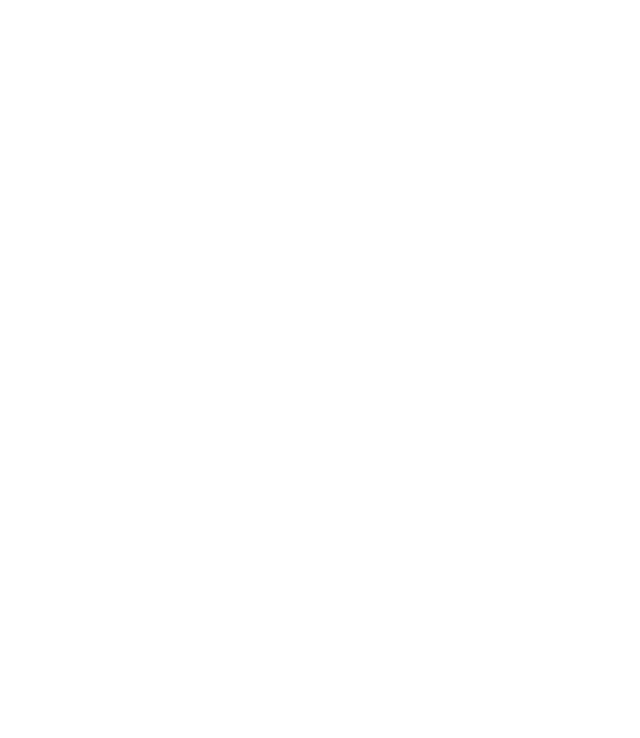
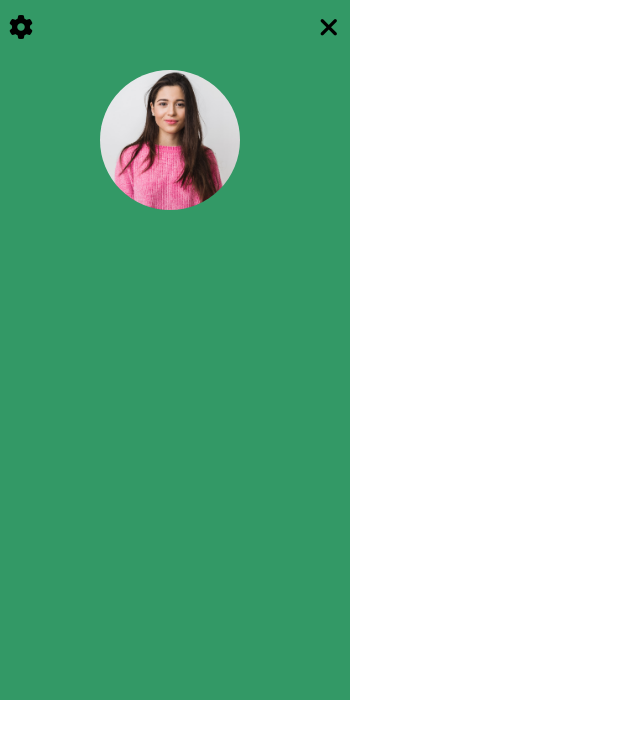
Before and after one commit to ritikshaingle-9/side-bar, a plain HTML site: page index.html in a window 1280 px wide. Shown: the whole page, without its empty margins (0-640 px from the left). Drawn offline with Linux system fonts and the light colour scheme.

Commit message:
css added

```diff
--- a/index.html
+++ b/index.html
@@ -3,9 +3,19 @@
 <head>
     <meta charset="UTF-8">
     <meta name="viewport" content="width=device-width, initial-scale=1.0">
-    <title>Document</title>
+    <link rel="stylesheet" href="./style.css">
+    <title>Sidebar</title>
 </head>
 <body>
+    <div class="Sidebar">
+        <i class="fa-solid fa-gear setting" ></i>
+        <i class="fa-solid fa-xmark exit"></i>
 
+        <img src="./images/img-4.jpg" alt="" class="profile-img">
+    </div>
+
+
+
+    <script src="https://kit.fontawesome.com/5e1ab05394.js" crossorigin="anonymous"></script>
 </body>
 </html>
--- a/style.css
+++ b/style.css
@@ -0,0 +1,32 @@
+*{
+    padding: 0%;
+    margin: 0%;
+}
+.Sidebar{
+    background-color:#339966;
+    height:700px;
+    width: 350px;
+}
+.setting{
+    font-size: 24px;
+    padding:10px 4px;
+    margin:5px;
+    position: fixed;
+    margin-bottom: 50px;
+}
+.exit{
+    position: absolute;
+    left: 310px;
+    font-size: 26px;
+    padding:10px 4px;
+    margin:5px;
+    margin-bottom: 50px;
+}
+.profile-img{
+    border-radius: 50%;
+    height: 140px;
+    width: 140px;
+    object-fit: cover;
+    margin-top: 70px;
+    margin-left: 100px;
+}
```
Also changed, not shown: images/img-4.jpg (added).
